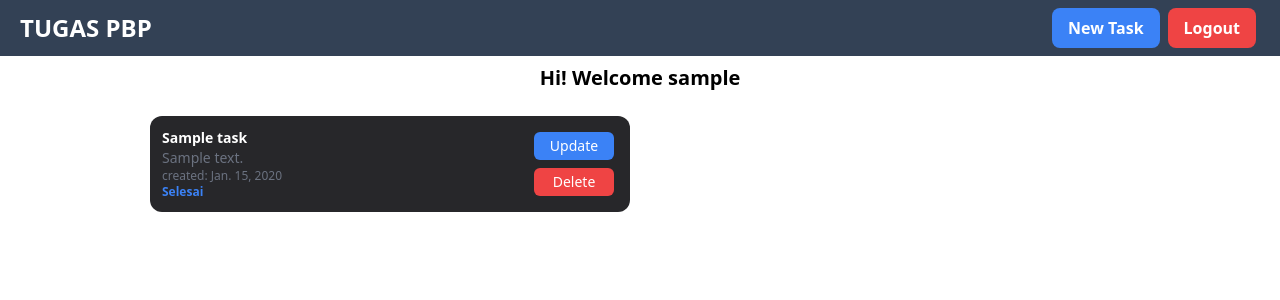
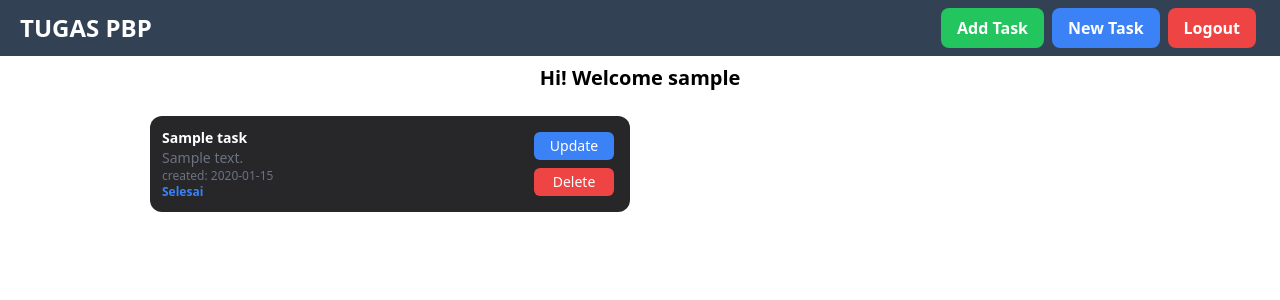
Before and after one commit to iqbalpa/tugas-2-pbp, a Django app: page /todolist/ in a window 1280 px wide. Shown: the top 300 px of the page. Run offline with Django 4.2, Linux system fonts and the light colour scheme; a user stored in the database is signed in; tables that the repository leaves empty hold one stand-in row (values such as "Sample post"); some libraries are stand-ins or nearby versions.

Commit message:
Tugas 6: implement GET and POST in todolist app

```diff
--- a/templates/base.html
+++ b/templates/base.html
@@ -7,6 +7,7 @@
   <meta name="viewport" content="width=device-width, initial-scale=1.0">
   <link rel="stylesheet" href="{% static 'css/style.css' %}">
   <script src="https://cdn.tailwindcss.com"></script>
+  <script src="https://ajax.googleapis.com/ajax/libs/jquery/3.6.0/jquery.min.js"></script>
   {% block meta %}
   {% endblock meta %}
 </head>
--- a/todolist/templates/todolist.html
+++ b/todolist/templates/todolist.html
@@ -1,4 +1,35 @@
 {% extends 'base.html' %}
+
+{% block meta %}
+<script>
+  $(document).ready(function(){
+    $('.modal').hide();
+    $.get('/todolist/json/', function(data, status){
+      let content = '';
+      for (let i=0; i<data.length; i++){
+        let message = data[i].fields.is_finished ? 'Selesai':'Belum Selesai';
+        let color = data[i].fields.is_finished ? 'blue':'red';
+        content += `
+          <div class="text-white hover:scale-105 duration-150 flex flex-row justify-between p-3 lg:w-[30rem] sm:w-[25rem] h-24 bg-zinc-800 box-shadow-md rounded-xl">
+              <div>
+              <h2 class="font-semibold lg:text-md sm:text-sm">${data[i].fields.title}</h2>
+              <h3 class="lg:text-sm sm:text-xs text-gray-500">${data[i].fields.description}</h3>
+              <p class="text-xs text-gray-500">created: ${data[i].fields.date}</p>
+              <p class="text-xs font-semibold text-${color}-500">${message}</p>
+            </div>
+            <div class="flex flex-col text-sm lg:scale-100 sm:scale-60">
+              <a href="update/${data[i].pk}"><button class="m-1 bg-blue-500 hover:bg-blue-700 hover:cursor-pointer h-7 w-20 rounded-md">Update</button></a>
+              <a href="delete/${data[i].pk}"><button class="m-1 bg-red-500 hover:bg-red-700 hover:cursor-pointer h-7 w-20 rounded-md">Delete</button></a>
+            </div>
+          </div>
+        `;
+        $('.content').html(content);
+      }
+    })
+  })
+</script>
+{% endblock meta %}
+
 
 {% block content %}
 <div class="relative h-screen w-screen flex flex-col justify-center items-center">
@@ -6,6 +37,7 @@
   <div class="absolute top-0 text-white p-5 h-14 flex flex-row justify-between items-center w-screen bg-slate-700">
     <h1 class="lg:text-2xl sm:text-xl font-bold">TUGAS PBP</h1>
     <div class="flex flex-row items-center font-semibold lg:scale-100 sm:scale-75">
+      <button class="add-task m-1 bg-green-500 hover:bg-green-700 hover:cursor-pointer px-4 py-2 rounded-lg">Add Task</button>
       <a href="{% url 'todolist:create_task' %}"><button class="m-1 bg-blue-500 hover:bg-blue-700 hover:cursor-pointer px-4 py-2 rounded-lg">New Task</button></a>
       <a href="{% url 'todolist:logout_user' %}"><button class="m-1 bg-red-500 hover:bg-red-700 hover:cursor-pointer px-4 py-2 rounded-lg">Logout</button></a>
     </div>
@@ -13,7 +45,8 @@
 
   <h1 class="absolute top-16 mb-1 text-center text-xl font-semibold">Hi! Welcome {{username}}</h1>
 
-  <div class="absolute top-24 mb-3 grid grid-flow-cols lg:grid-cols-2 sm:grid-cols-1 gap-5 p-5 rounded-xl">
+  <!-- GET DATA FROM DJANGO VIEWS -->
+  <!-- <div class="content absolute top-24 mb-3 grid grid-flow-cols lg:grid-cols-2 sm:grid-cols-1 gap-5 p-5 rounded-xl">
     {% for task in todolist %}
       <div class="text-white hover:scale-105 duration-150 flex flex-row justify-between p-3 lg:w-[30rem] sm:w-[25rem] h-24 bg-zinc-800 box-shadow-md rounded-xl">
           <div>
@@ -32,7 +65,48 @@
         </div>
       </div>
     {% endfor %}
-  </div>
+  </div> -->
+
+  <div class="content absolute top-24 mb-3 grid grid-flow-cols lg:grid-cols-2 sm:grid-cols-1 gap-5 p-5 rounded-xl"></div>
+
+  <form method="POST" class="modal flex flex-col justify-center items-center z-20 w-[30rem] h-[20rem] bg-gray-100 outline-2 shadow-2xl rounded-xl hover:scale-105 duration-150">
+    {% csrf_token %}
+    <h1 class="text-2xl font-bold mb-4">ADD NEW TASK</h1>
+    <div class="flex flex-col m-1">
+      <label class="font-semibold">Judul</label>
+      <input class="judul w-[17rem] p-2 rounded-lg border-[1px] border-black" placeholder="judul" required>
+    </div>
+    <div class="flex flex-col m-1">
+      <label class="font-semibold">Deskripsi</label>
+      <input class="deskripsi w-[17rem] p-2 rounded-lg border-[1px] border-black" placeholder="deskripsi" required>
+    </div>
+    <button class="add-task-button m-3 bg-green-500 hover:bg-green-700 hover:cursor-pointer px-6 py-2 rounded-lg">ADD</button>
+  </form>
 
 </div>
+
+
+<script>
+  $(document).ready( function(){
+    $('.add-task').click( function(){
+      $('.modal').toggle();
+    })
+  })
+</script>
+<script>
+  $(document).ready( function(){
+    $('.add-task-button').click( function(){
+      let judul = $('.judul').val();
+      let deskripsi = $('.deskripsi').val();
+      let CSRFtoken = $('input[name="csrfmiddlewaretoken"]').val();
+      $.post('/todolist/add/', {
+        title: judul,
+        description: deskripsi,
+        csrfmiddlewaretoken: CSRFtoken
+      }, function(){
+        $('.modal').hide();
+      })
+    })
+  })
+</script>
 {% endblock content %}
--- a/todolist/urls.py
+++ b/todolist/urls.py
@@ -1,5 +1,6 @@
 from django.urls import path
 from todolist.views import delete_task, show_todolist, registrasi_user, login_user, logout_user, create_task, delete_task, update_task
+from todolist.views import show_todolist_json, add_task
 
 app_name = "todolist"
 
@@ -11,4 +12,6 @@ urlpatterns = [
     path('create-task/', create_task, name="create_task"),
     path('delete/<int:id>', delete_task, name="delete_task"),
     path('update/<int:id>', update_task, name="update_task"),
+    path('json/', show_todolist_json, name="show_todolist_json"),
+    path('add/', add_task, name="add_task"),
 ]
--- a/todolist/views.py
+++ b/todolist/views.py
@@ -8,6 +8,8 @@ from django.http import HttpResponseRedirect
 from datetime import datetime
 
 from todolist.models import Task
+from django.http import HttpResponse
+from django.core import serializers
 
 # Create your views here.
 @login_required(login_url="/todolist/login")
@@ -70,3 +72,18 @@ def delete_task(request, id):
     task = Task.objects.get(pk=id)
     task.delete()
     return HttpResponseRedirect("/todolist/")
+
+
+# Tugas 6
+@login_required(login_url="/todolist/login")
+def show_todolist_json(request):
+    tasks = Task.objects.all()
+    return HttpResponse(serializers.serialize('json', tasks), content_type='application/json')
+
+def add_task(request):
+    if request.method == "POST":
+        judul = request.POST.get('title')
+        deskripsi = request.POST.get('description')
+        new_task = Task(user=request.user, title=judul, description=deskripsi, date=datetime.now())
+        new_task.save()
+    return redirect('/todolist')
```
